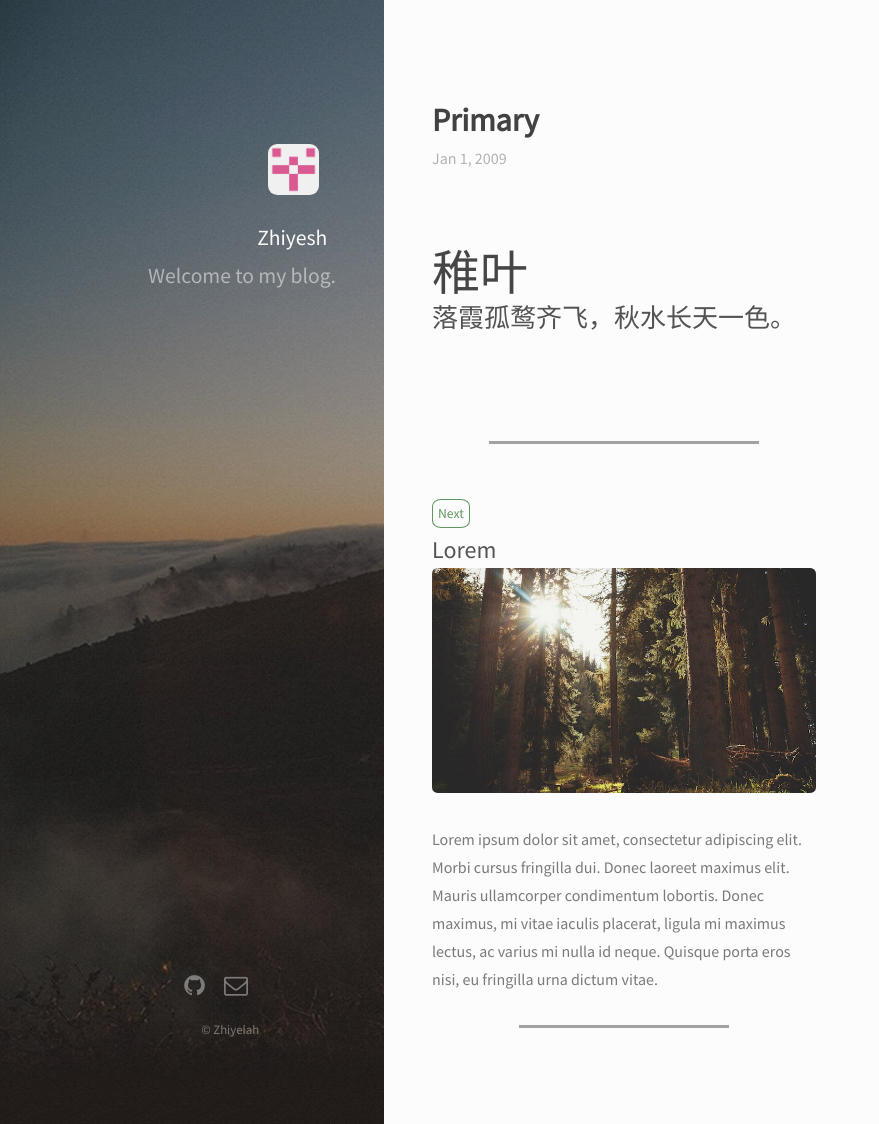
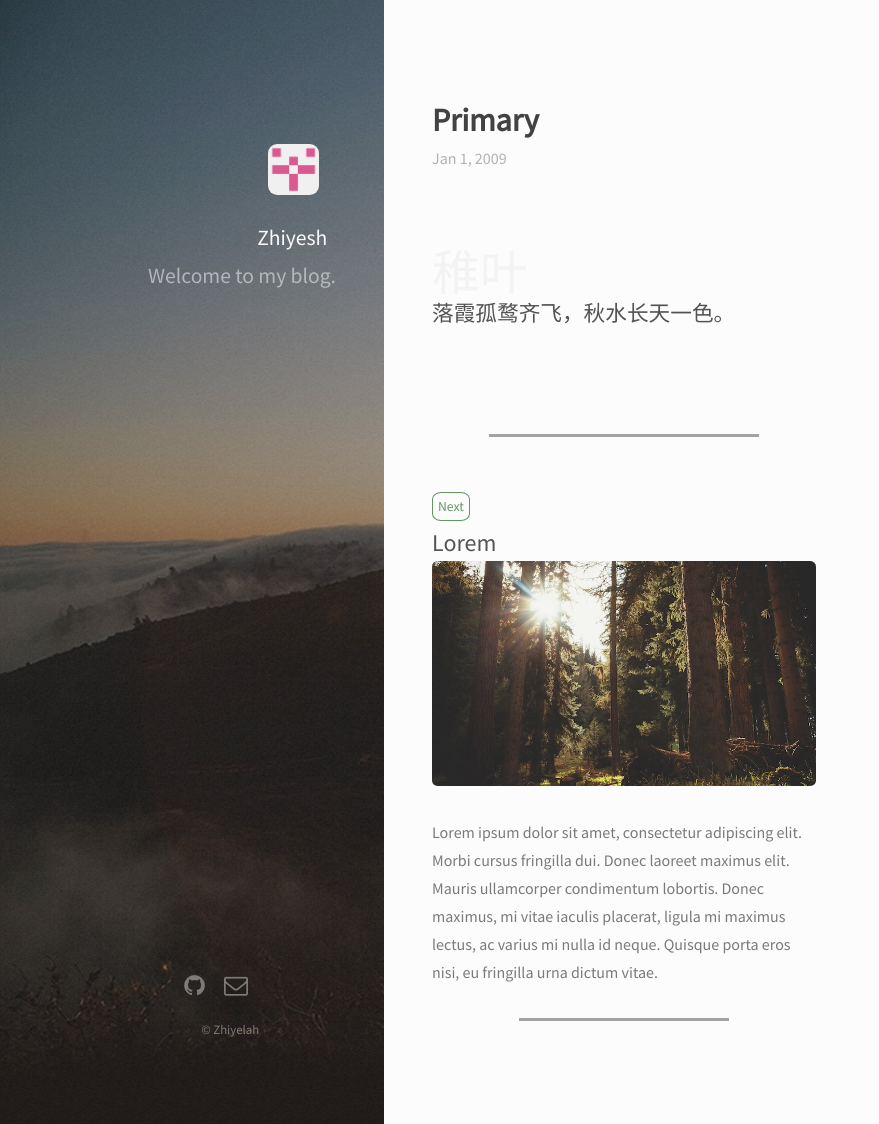
Before and after one commit to Zhiyelah/zhiyelah.github.io, a Jekyll site: the page built from _posts/2009-01-01-Primary.md, in a window 1280 px wide and 1124 px high. Shown: the whole window, without its empty margins (0-879 px from the left). Built offline with Jekyll 4.4.1, drawn with Linux system fonts in a browser that asks for light colours; nearby versions of some CDN libraries.

Commit message:
Update 2009-01-01-Primary.md

```diff
--- a/_posts/2009-01-01-Primary.md
+++ b/_posts/2009-01-01-Primary.md
@@ -3,6 +3,6 @@ layout: post
 title: Primary
 ---
 <br/>
-<font size="30"> 稚叶</font>
+<font size="20" color="#f3f3f3">稚叶</font>
 
-## 落霞孤鹜齐飞，秋水长天一色。
+### 落霞孤鹜齐飞，秋水长天一色。
```
